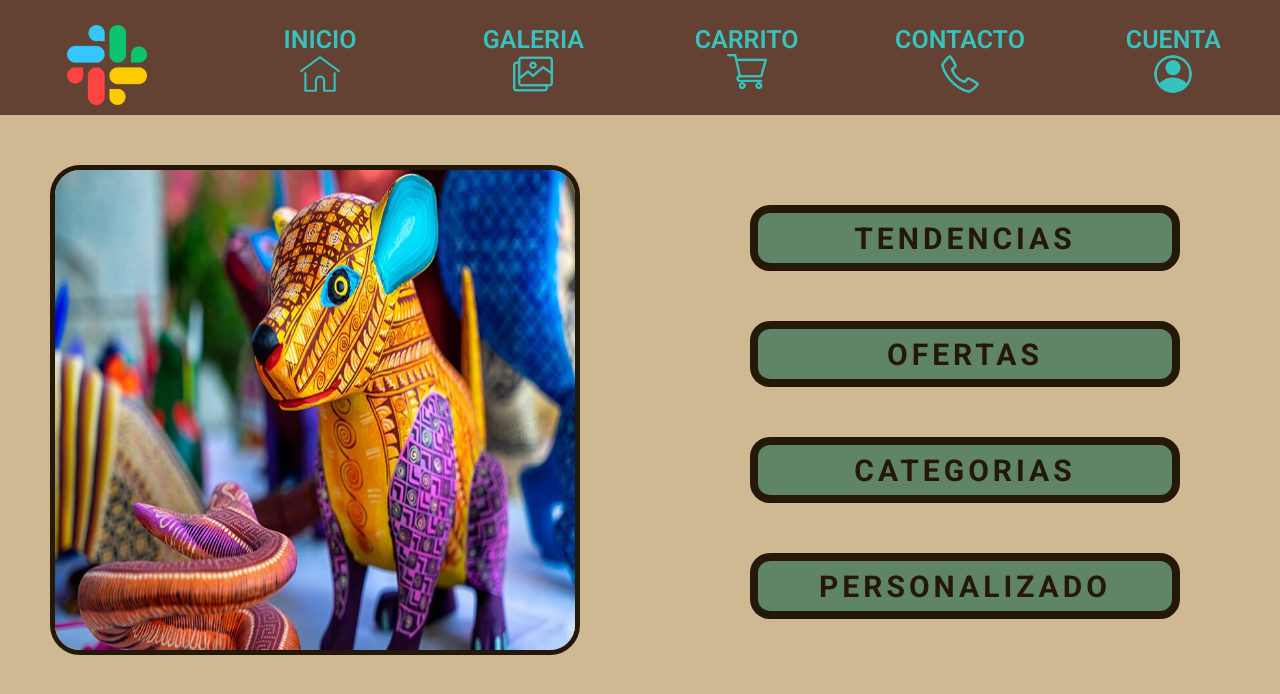
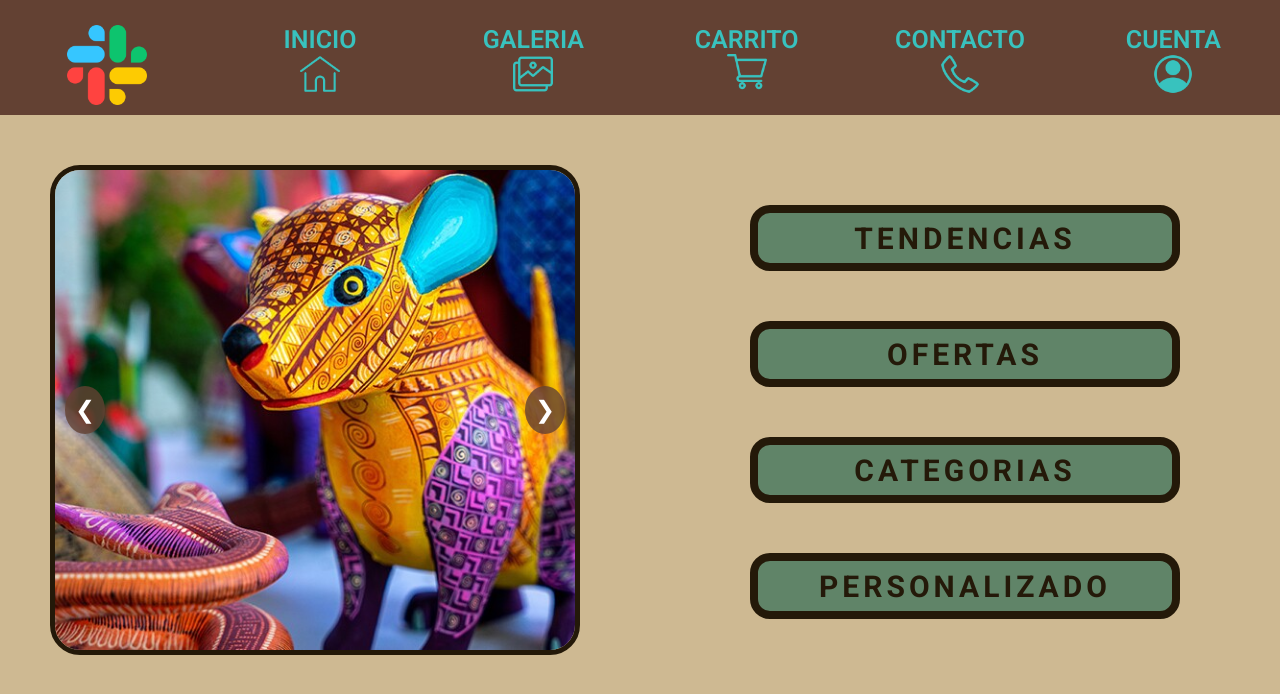
Before and after one commit to IvanchitorJR/ArtesaniasWEB, a plain HTML site: page index.html in a window 1280 px wide. Drawn offline with Linux system fonts and the light colour scheme.

Commit message:
ArtesaniasV4

```diff
--- a/index.html
+++ b/index.html
@@ -40,7 +40,13 @@
 
     <div class="container2">
         <div class="galeriaImagenes">
-            <img class="imagenArtesania" src="recursos\artesania.jpeg">
+            <div class="carrusel">
+                <img class="carruselImagen activa" src="recursos/artesania.jpeg" alt="Imagen 1">
+                <img class="carruselImagen" src="recursos/artesania2.jpg" alt="Imagen 2">
+                <img class="carruselImagen" src="recursos/artesania3.jpeg" alt="Imagen 3">
+                <button class="botonCarrusel" id="anterior">&#10094;</button>
+                <button class="botonCarrusel" id="siguiente">&#10095;</button>
+            </div>
         </div>
         <div class="botones">
             <a class="linksBotones" href="tendencias.html">
@@ -65,5 +71,33 @@
             </a>
         </div>
     </div>
+
+    <script>
+        const imagenes = document.querySelectorAll('.carruselImagen');
+        const anterior = document.getElementById('anterior');
+        const siguiente = document.getElementById('siguiente');
+        let indiceActual = 0;
+
+        function mostrarImagen(indice) {
+            imagenes.forEach((img, i) => {
+                img.classList.toggle('activa', i === indice);
+            });
+        }
+
+        anterior.addEventListener('click', () => {
+            indiceActual = (indiceActual === 0) ? imagenes.length - 1 : indiceActual - 1;
+            mostrarImagen(indiceActual);
+        });
+
+        siguiente.addEventListener('click', () => {
+            indiceActual = (indiceActual === imagenes.length - 1) ? 0 : indiceActual + 1;
+            mostrarImagen(indiceActual);
+        });
+
+        /*setInterval(() => {
+            indiceActual = (indiceActual === imagenes.length - 1) ? 0 : indiceActual + 1;
+            mostrarImagen(indiceActual);
+        }, 5000);*/
+    </script>
 </body>
 </html>
--- a/styles.css
+++ b/styles.css
@@ -75,6 +75,52 @@ body{
     width: 100%;
     border: 5px solid #241909;
     border-radius: 30px;
+}
+
+.carrusel {
+    position: relative;
+    width: 100%;
+    height: 100%;
+    overflow: hidden;
+    border: 5px solid #241909;
+    border-radius: 30px;
+}
+
+.carruselImagen {
+    width: 100%;
+    height: 100%;
+    object-fit: cover;
+    display: none;
+}
+
+.carruselImagen.activa {
+    display: block;
+}
+
+.botonCarrusel {
+    position: absolute;
+    top: 50%;
+    transform: translateY(-50%);
+    background-color: rgba(99, 65, 51, 0.8);
+    color: white;
+    border: none;
+    padding: 10px;
+    cursor: pointer;
+    font-size: 24px;
+    border-radius: 50%;
+    z-index: 1;
+}
+
+#anterior {
+    left: 10px;
+}
+
+#siguiente {
+    right: 10px;
+}
+
+.botonCarrusel:hover {
+    background-color: #38c2be;
 }
 
 .botones{
```
Also changed, not shown: recursos/artesania3.jpeg (added), 1 other file.
